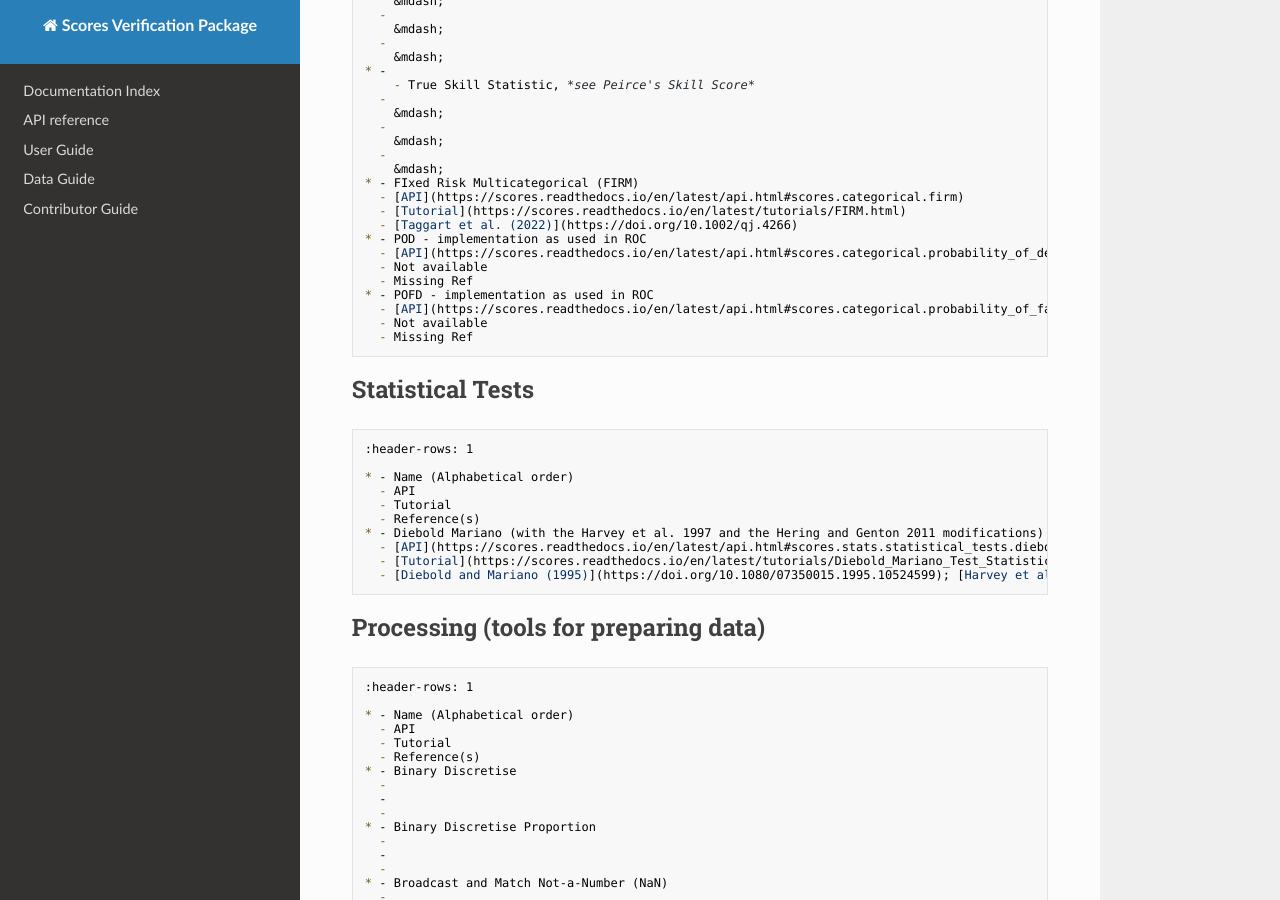
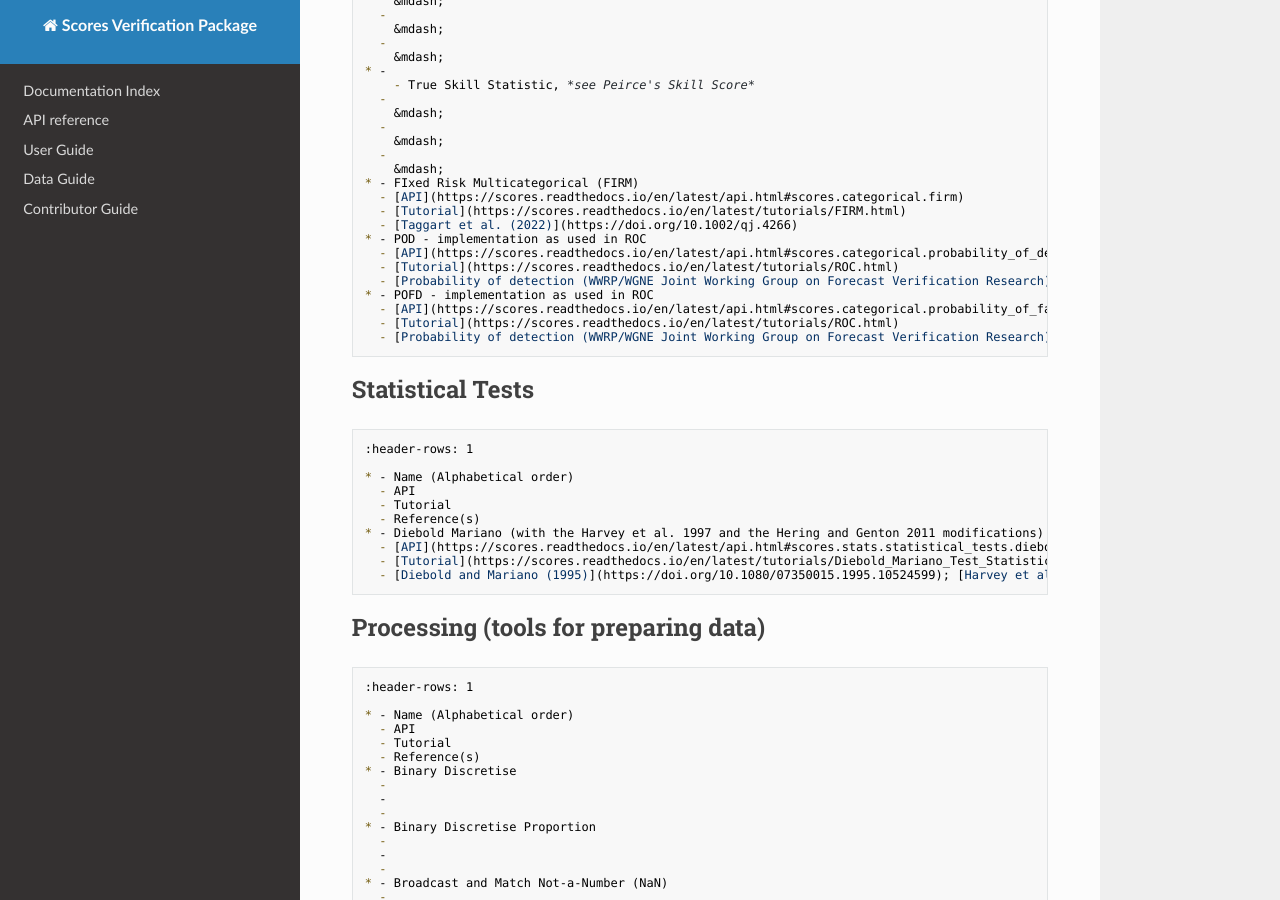
Before and after one commit to nci/scores, an MkDocs documentation site: the page built from docs/included.md, in a window 1280 px wide and 900 px high, scrolled down 5740 px. Built offline with MkDocs 1.6.1, drawn with Linux system fonts in a browser that asks for light colours; nearby versions of some CDN libraries.

Commit message:
Updates to table for POD and POFD as implemented in ROC (#260)

````diff
--- a/docs/included.md
+++ b/docs/included.md
@@ -347,12 +347,12 @@
   - [Taggart et al. (2022)](https://doi.org/10.1002/qj.4266)
 * - POD - implementation as used in ROC
   - [API](https://scores.readthedocs.io/en/latest/api.html#scores.categorical.probability_of_detection)
-  - Not available
-  - Missing Ref
+  - [Tutorial](https://scores.readthedocs.io/en/latest/tutorials/ROC.html)
+  - [Probability of detection (WWRP/WGNE Joint Working Group on Forecast Verification Research)](https://www.cawcr.gov.au/projects/verification/#POD)
 * - POFD - implementation as used in ROC
   - [API](https://scores.readthedocs.io/en/latest/api.html#scores.categorical.probability_of_false_detection)
-  - Not available
-  - Missing Ref
+  - [Tutorial](https://scores.readthedocs.io/en/latest/tutorials/ROC.html)
+  - [Probability of detection (WWRP/WGNE Joint Working Group on Forecast Verification Research)](https://www.cawcr.gov.au/projects/verification/#POFD)
 ```
 
 ## Statistical Tests
````
